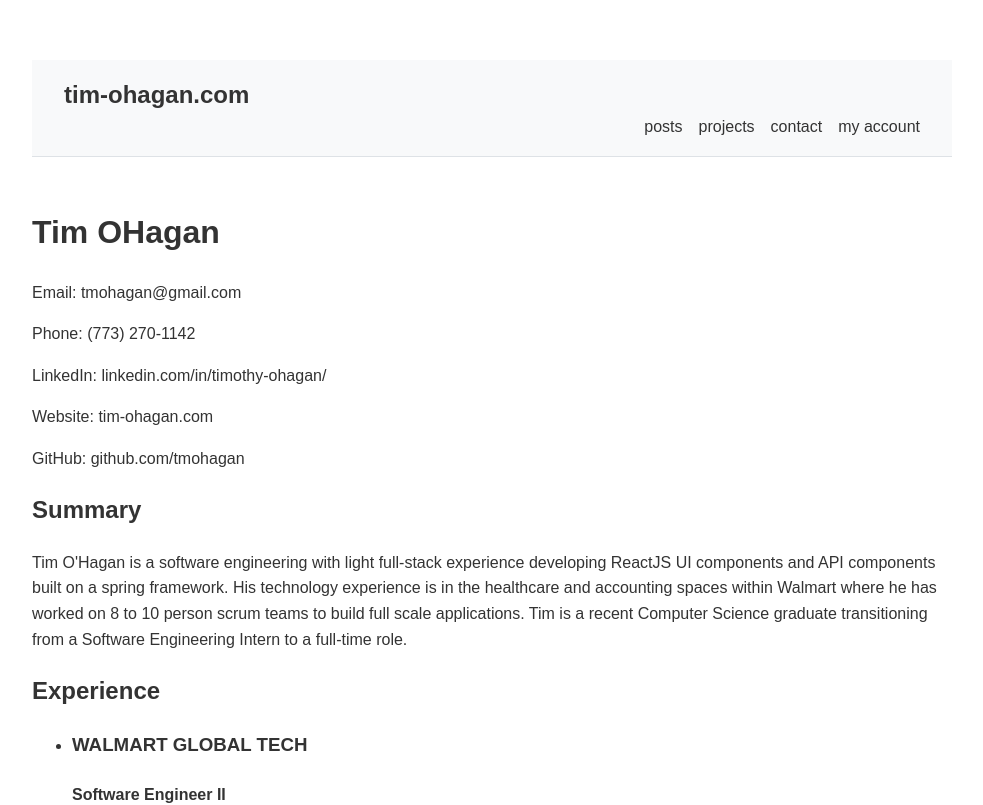
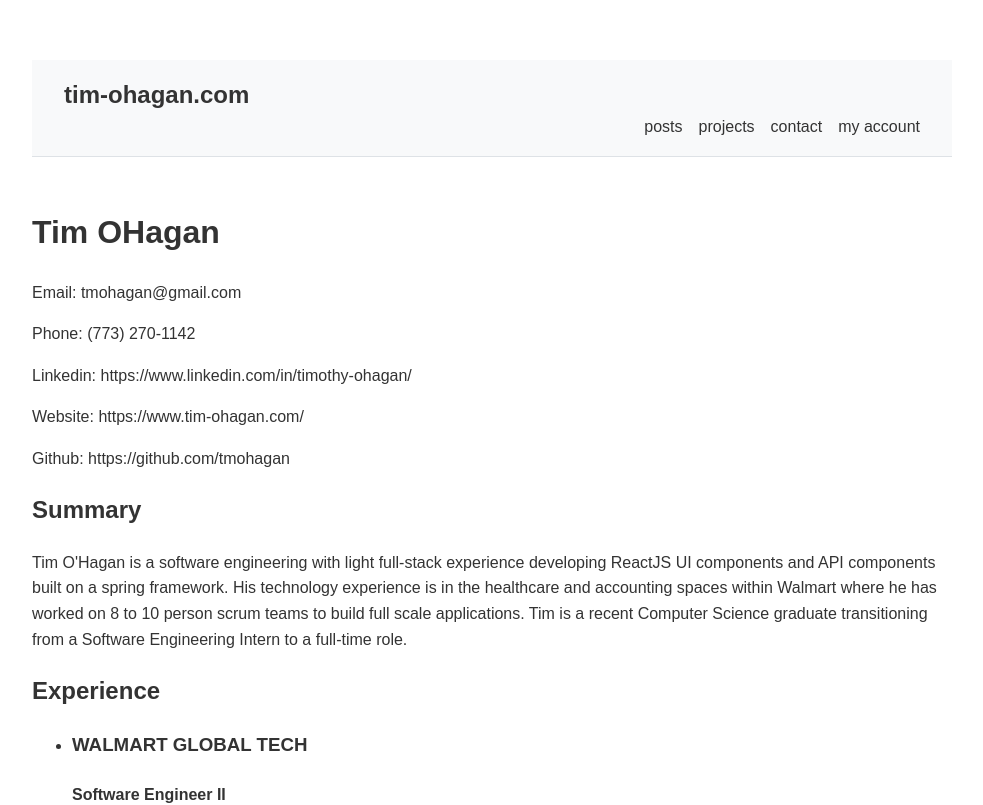
Before and after one commit to tmohagan/mern-resume, a React (Create React App) app in the folder client/: page / in a window 1280 px wide. Shown: the top 805 px of the page, without its empty margins (148-1131 px from the left). Built offline with nearby package versions, Linux system fonts and the light colour scheme.

Commit message:
cleanup resume page

```diff
--- a/client/src/pages/IndexPage.js
+++ b/client/src/pages/IndexPage.js
@@ -9,8 +9,8 @@ export default function IndexPage() {
       <Header name={name} contact={contact} />
       <Summary summary={summary} />
       <Experience experiences={experience} />
-      <Skills skills={skills} />
-      <Technologies technologies={technologies} />
+      <Skills title="Languages" skills={skills} />
+      <Skills title="Technologies" skills={technologies} />
       <Projects projects={projects} />
       <Education educations={education} />
     </div>
@@ -23,21 +23,14 @@ const Header = ({ name, contact }) => (
     <div className="contact">
       <p>Email: <a href={`mailto:${contact.email}`}>{contact.email}</a></p>
       <p>Phone: <a href={`tel:${contact.phone}`}>{contact.phone}</a></p>
-      <p>LinkedIn:{' '}
-        <a href={contact.linkedin} target="_blank" rel="noopener noreferrer">
-          linkedin.com/in/timothy-ohagan/
+      {['linkedin', 'website', 'github'].map(key => (
+        <p key={key}>
+          {key.charAt(0).toUpperCase() + key.slice(1)}:{' '}
+          <a href={contact[key]} target="_blank" rel="noopener noreferrer">
+            {contact[key]}
           </a>
         </p>
-      <p>Website:{' '}
-        <a href={contact.website} target="_blank" rel="noopener noreferrer">
-          tim-ohagan.com
-        </a>
-      </p>
-      <p>GitHub:{' '}
-        <a href={contact.github} target="_blank" rel="noopener noreferrer">
-          github.com/tmohagan
-        </a>
-      </p>
+      ))}
     </div>
   </>
 );
@@ -54,27 +47,13 @@ const Experience = ({ experiences }) => (
     <h2>Experience</h2>
     <ul>
       {experiences.map((exp, index) => (
-        <ExperienceItem key={index} exp={exp} />
-      ))}
-    </ul>
-  </section>
-);
-
-const ExperienceItem = ({ exp }) => (
-  <li>
+        <li key={index}>
           <h3>{exp.company}</h3>
           <h4>{exp.position}</h4>
           <p className="dates">{exp.dates}</p>
           <ul className="tasks">
             {exp.tasks.map((task, taskIndex) => (
-        <TaskItem key={taskIndex} task={task} />
-      ))}
-    </ul>
-  </li>
-);
-
-const TaskItem = ({ task }) => (
-  <li>
+              <li key={taskIndex}>
                 <h4>{task.title}</h4>
                 <ul className="details">
                   {task.details.map((detail, detailIndex) => (
@@ -82,28 +61,21 @@ const TaskItem = ({ task }) => (
                   ))}
                 </ul>
               </li>
-);
-
-const Skills = ({ skills }) => (
-  <section className="skills">
-    <h2>Languages</h2>
-    <ul className="skills-list">
-      {skills.map((skill, index) => (
-        <li key={index}>
-          <Link to={`/post/${skill.postId}`}>{skill.name}</Link>
+            ))}
+          </ul>
         </li>
       ))}
     </ul>
   </section>
 );
 
-const Technologies = ({ technologies }) => (
+const Skills = ({ title, skills }) => (
   <section className="skills">
-    <h2>Technologies</h2>
+    <h2>{title}</h2>
     <ul className="skills-list">
-      {technologies.map((tech, index) => (
+      {skills.map((skill, index) => (
         <li key={index}>
-          <Link to={`/post/${tech.postId}`}>{tech.name}</Link>
+          <Link to={`/post/${skill.postId}`}>{skill.name}</Link>
         </li>
       ))}
     </ul>
```
Lines whose indentation alone changed are shown as unchanged.
